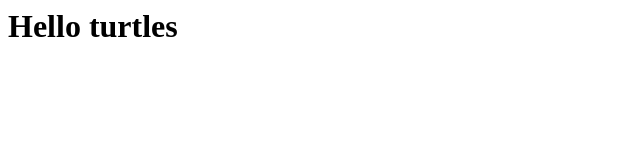
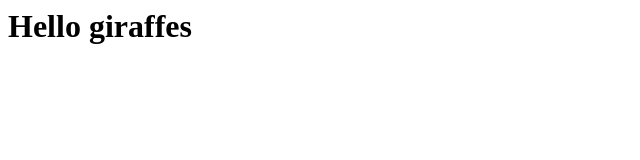
Before and after one commit to Hen1313/web-project, a plain HTML site: page index.html in a window 1280 px wide. Shown: the full height of the page, 0-640 px from the left. Drawn offline with Linux system fonts and the light colour scheme.

Commit message:
Hello Giraffes change
Changed the text to giraffes

```diff
--- a/index.html
+++ b/index.html
@@ -1 +1 @@
-<h1>Hello turtles</h1>
+<h1>Hello giraffes</h1>
```
